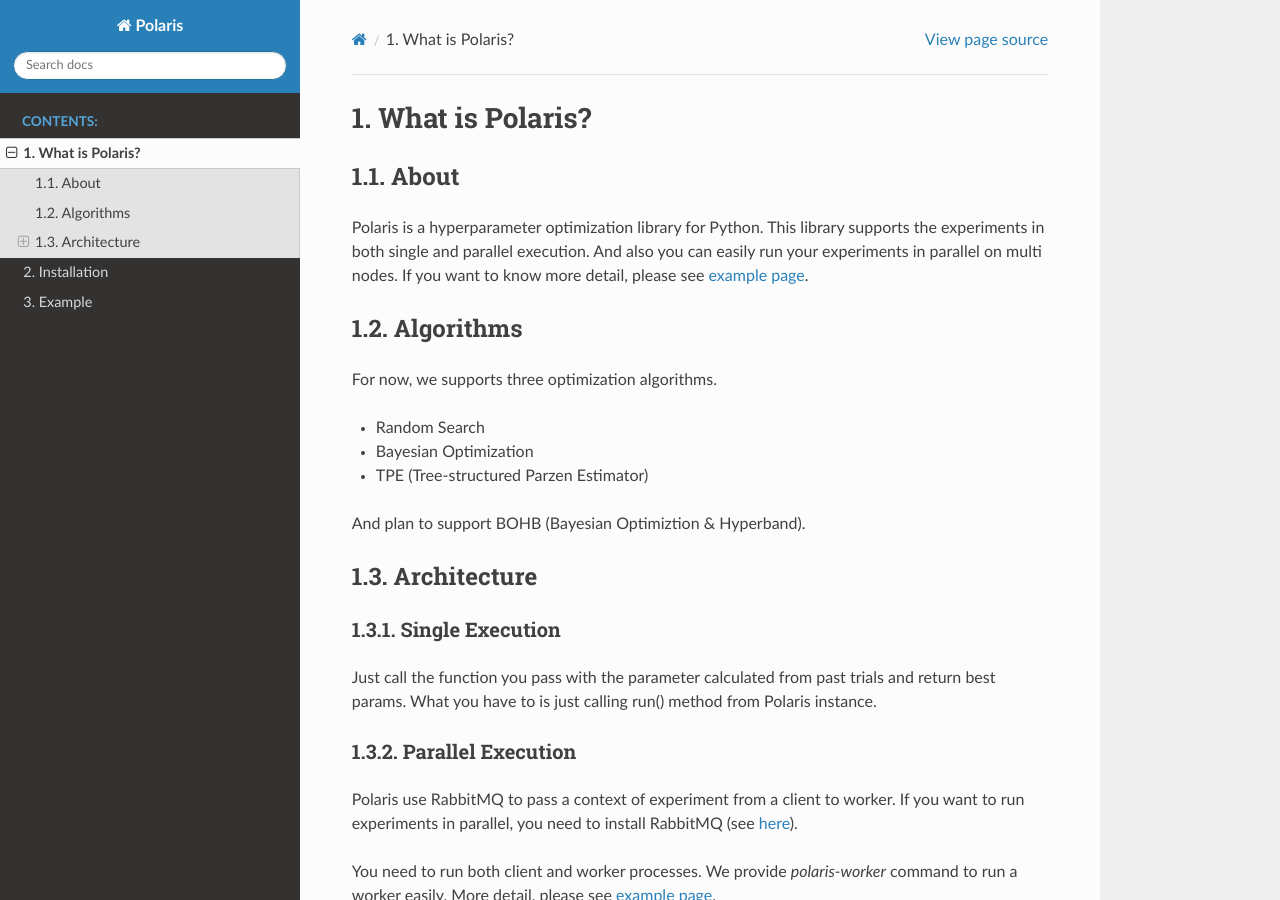
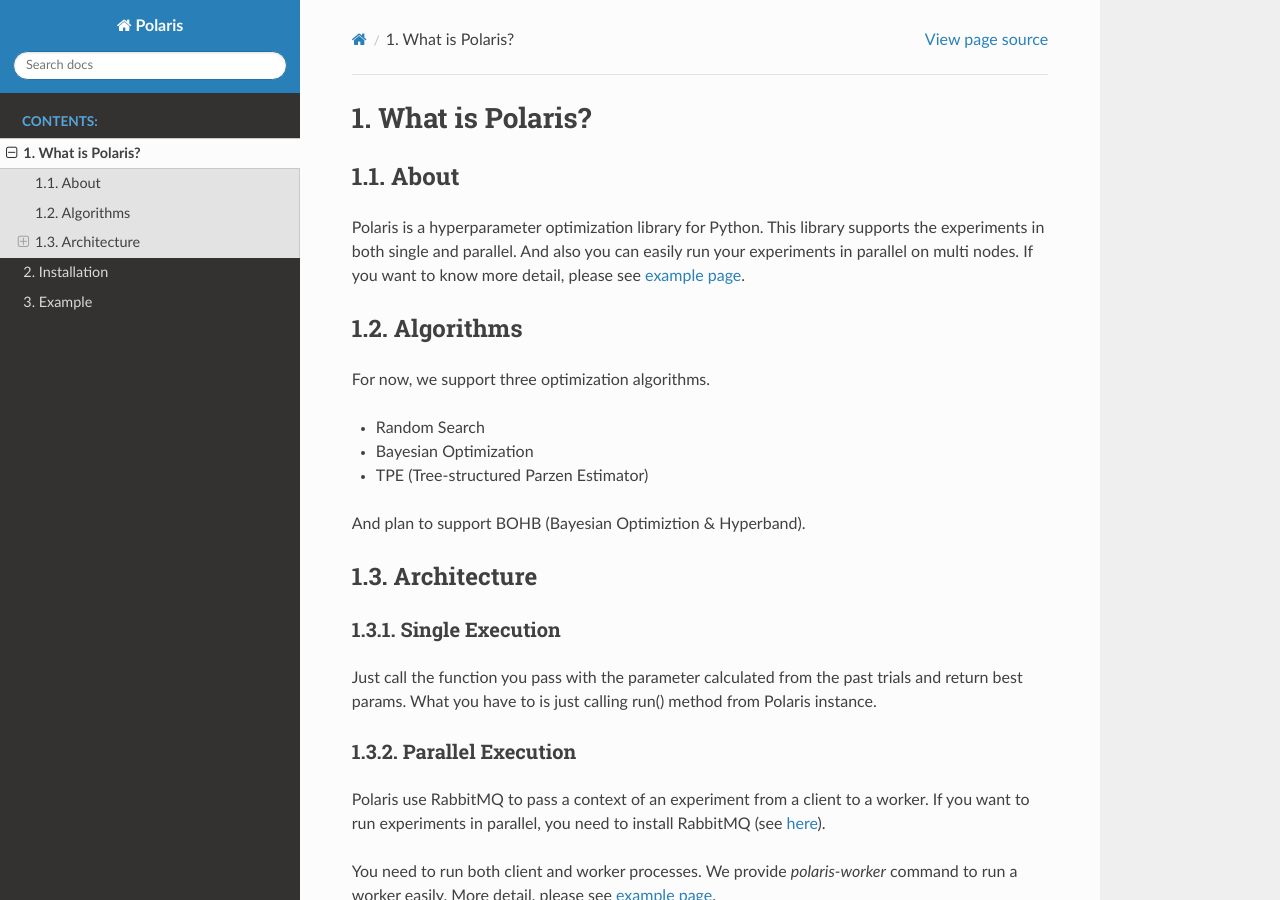
Before and after one commit to rioyokotalab/polaris, a Sphinx documentation site: the page built from docs/about.rst, in a window 1280 px wide and 900 px high. Built offline with Sphinx 7.4.7 and the Read the Docs theme 2.0.0, drawn with Linux system fonts in a browser that asks for light colours.

Commit message:
Fix the documentation

```diff
--- a/docs/about.rst
+++ b/docs/about.rst
@@ -6,14 +6,14 @@
 =========
 
 Polaris is a hyperparameter optimization library for Python.
-This library supports the experiments in both single and parallel execution.
+This library supports the experiments in both single and parallel.
 And also you can easily run your experiments in parallel on multi nodes.
 If you want to know more detail, please see :doc:`example page<example>`.
 
 Algorithms
 ===========
 
-For now, we supports three optimization algorithms.
+For now, we support three optimization algorithms.
 
 * Random Search
 * Bayesian Optimization
@@ -27,13 +27,13 @@
 Single Execution
 -----------------
 
-Just call the function you pass with the parameter calculated from past trials and return best params.
+Just call the function you pass with the parameter calculated from the past trials and return best params.
 What you have to is just calling run() method from Polaris instance.
 
 Parallel Execution
 -------------------
 
-Polaris use RabbitMQ to pass a context of experiment from a client to worker.
+Polaris use RabbitMQ to pass a context of an experiment from a client to a worker.
 If you want to run experiments in parallel, you need to install RabbitMQ (see :doc:`here <install>`).
 
 You need to run both client and worker processes.
--- a/docs/example.rst
+++ b/docs/example.rst
@@ -54,6 +54,7 @@
 -----------------------------
 
 #. Run `rabbitmq-server`
+#. Run `pip install mpi4py`
 #. Set `RABBITMQ_URL` environment variable (Ex: ampq://guest:guest@localhost//)
 #. Run `mpirun -n 4 polaris-worker --mpi --exp-key this_is_test`
 #. Run client as follows
```
